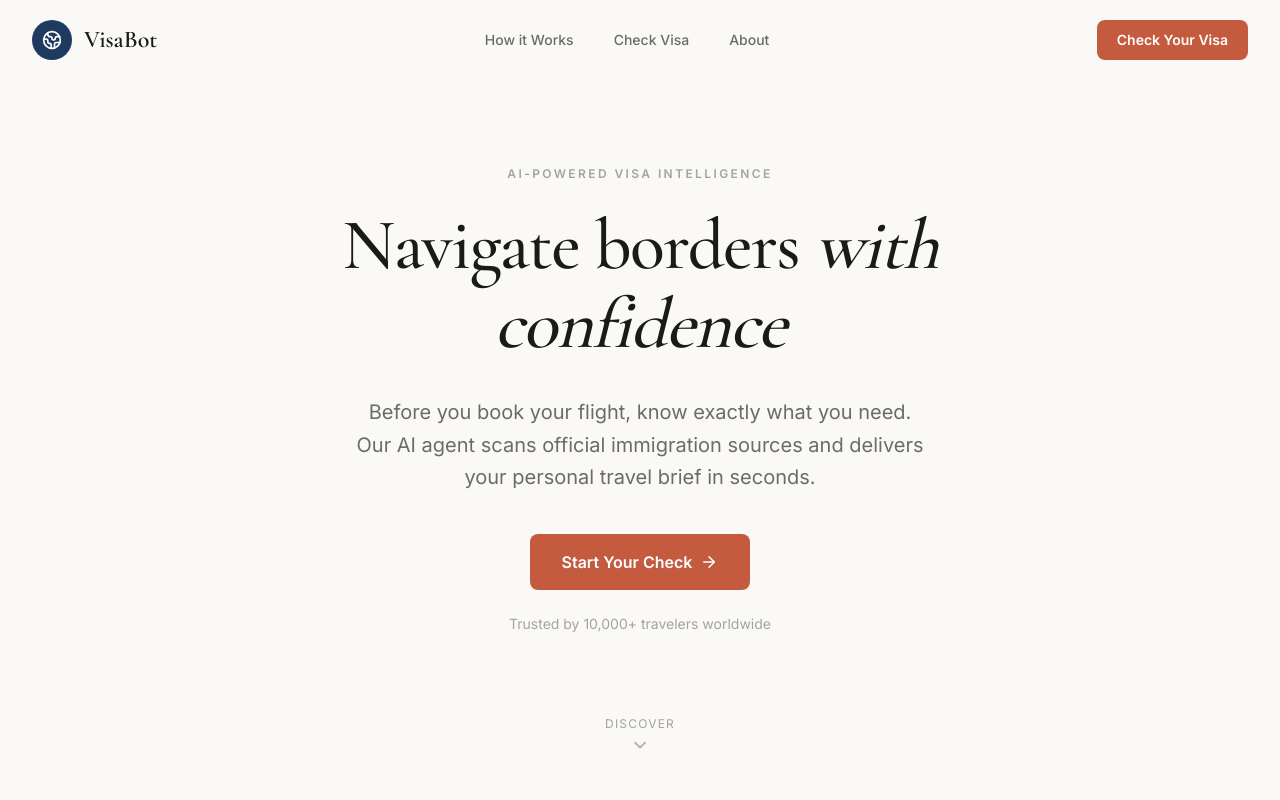
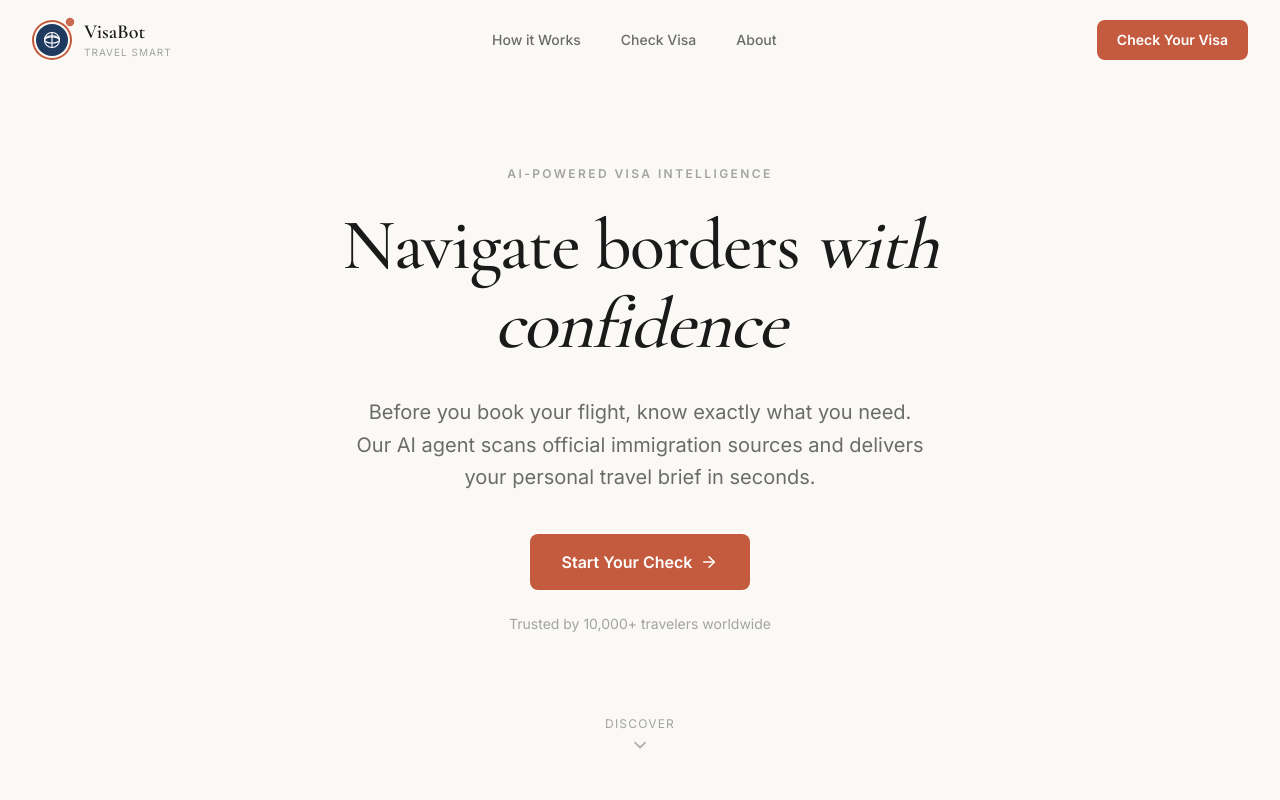
Before and after one commit to isurudevthilina/visabot, a Next.js app: page / in a window 1280 px wide. Shown: the top 800 px of the page. Built offline with nearby package versions, Linux system fonts and the light colour scheme.

Commit message:
feat: add interactive animated VisaBot logo
Introduce dynamic SVG logo with animations and tagline "Travel Smart".

Co-authored-by: Isuru Dev Thilina <204249448+isurudevthilina@users.noreply.github.com>

```diff
--- a/components/navigation.tsx
+++ b/components/navigation.tsx
@@ -35,13 +35,61 @@ export function Navigation() {
       <div className="mx-auto max-w-7xl px-6 lg:px-8">
         <nav className="flex h-20 items-center justify-between">
           {/* Logo */}
-          <a href="#" className="flex items-center gap-3">
-            <div className="flex h-10 w-10 items-center justify-center rounded-full bg-accent-secondary text-white">
-              <Globe2 size={20} />
+          <a href="#" className="group flex items-center gap-3">
+            <motion.div
+              className="relative flex h-10 w-10 items-center justify-center"
+              whileHover={{ scale: 1.05 }}
+              transition={{ type: "spring", stiffness: 400, damping: 15 }}
+            >
+              {/* Animated ring */}
+              <motion.div
+                className="absolute inset-0 rounded-full border-2 border-accent"
+                animate={{ rotate: 360 }}
+                transition={{ duration: 20, repeat: Infinity, ease: "linear" }}
+              />
+              {/* Inner circle with globe */}
+              <div className="relative flex h-8 w-8 items-center justify-center rounded-full bg-accent-secondary">
+                <svg width="18" height="18" viewBox="0 0 24 24" fill="none" className="text-white">
+                  {/* Globe base */}
+                  <circle cx="12" cy="12" r="10" stroke="currentColor" strokeWidth="1.5" />
+                  {/* Latitude lines */}
+                  <ellipse cx="12" cy="12" rx="10" ry="4" stroke="currentColor" strokeWidth="1.5" />
+                  <path d="M12 2v20" stroke="currentColor" strokeWidth="1.5" />
+                  {/* Longitude curve */}
+                  <path d="M2 12c0-3 4.5-5.5 10-5.5s10 2.5 10 5.5" stroke="currentColor" strokeWidth="1.5" fill="none" />
+                  {/* Airplane */}
+                  <motion.g
+                    animate={{
+                      rotate: [0, 360],
+                      x: [0, 2, 0, -2, 0],
+                      y: [0, -1, 0, 1, 0]
+                    }}
+                    transition={{
+                      rotate: { duration: 8, repeat: Infinity, ease: "linear" },
+                      x: { duration: 2, repeat: Infinity, ease: "easeInOut" },
+                      y: { duration: 2, repeat: Infinity, ease: "easeInOut", delay: 0.5 }
+                    }}
+                    style={{ originX: "12px", originY: "12px" }}
+                  >
+                    <path d="M18 6l-1.5 1.5L15 8l1-2 2-1z" fill="currentColor" />
+                  </motion.g>
+                </svg>
+              </div>
+              {/* Decorative dots */}
+              <motion.div
+                className="absolute -top-0.5 -right-0.5 h-2 w-2 rounded-full bg-accent"
+                animate={{ scale: [1, 1.2, 1], opacity: [1, 0.7, 1] }}
+                transition={{ duration: 2, repeat: Infinity }}
+              />
+            </motion.div>
+            <div className="flex flex-col">
+              <span className="font-serif text-xl font-semibold text-foreground leading-tight">
+                VisaBot
+              </span>
+              <span className="text-[10px] uppercase tracking-widest text-text-muted">
+                Travel Smart
+              </span>
             </div>
-            <span className="font-serif text-2xl font-semibold text-foreground">
-              VisaBot
-            </span>
           </a>
 
           {/* Desktop Navigation */}
```
